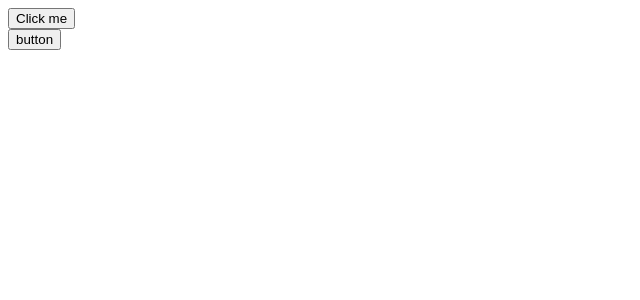
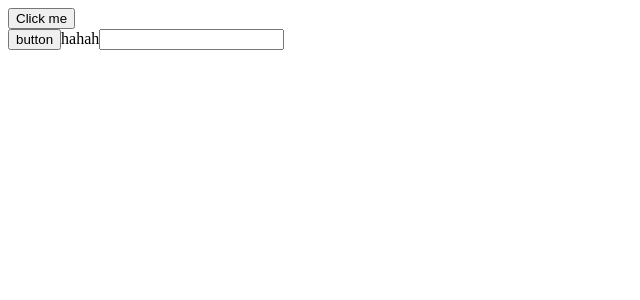
Before and after one commit to BTBMan/issue-demos, a Vue app: page / in a window 1280 px wide. Shown: the top 300 px of the page, without its empty margins (0-640 px from the left). Built offline with nearby package versions, Linux system fonts and the light colour scheme.

Commit message:
chore: 测试jsx的transformOn

```diff
--- a/src/App.tsx
+++ b/src/App.tsx
@@ -1,6 +1,6 @@
 import { defineComponent } from 'vue';
 import VueEasyLightBox from './components/VueEasyLightBox';
-import { Button } from 'ant-design-vue';
+import { Button, Input } from 'ant-design-vue';
 
 export default defineComponent({
   setup() {
@@ -21,6 +21,27 @@ export default defineComponent({
         >
           button
         </Button>
+        <span
+          {...{
+            on: {
+              click: () => {
+                console.log('hahah span');
+              },
+            },
+          }}
+        >
+          hahah
+        </span>
+        {/* 没有效果? why? */}
+        <Input
+          {...{
+            on: {
+              keyup: () => {
+                console.log('aaaaaaa');
+              },
+            },
+          }}
+        />
       </div>
     );
   },
--- a/vite.config.ts
+++ b/vite.config.ts
@@ -3,7 +3,7 @@ import vueJsx from '@vitejs/plugin-vue-jsx';
 import vue from '@vitejs/plugin-vue';
 
 export default defineConfig({
-  plugins: [vueJsx({ optimize: true }), , vue()],
+  plugins: [vueJsx({ optimize: true, transformOn: true }), , vue()],
   server: {
     host: '0.0.0.0',
   },
```
